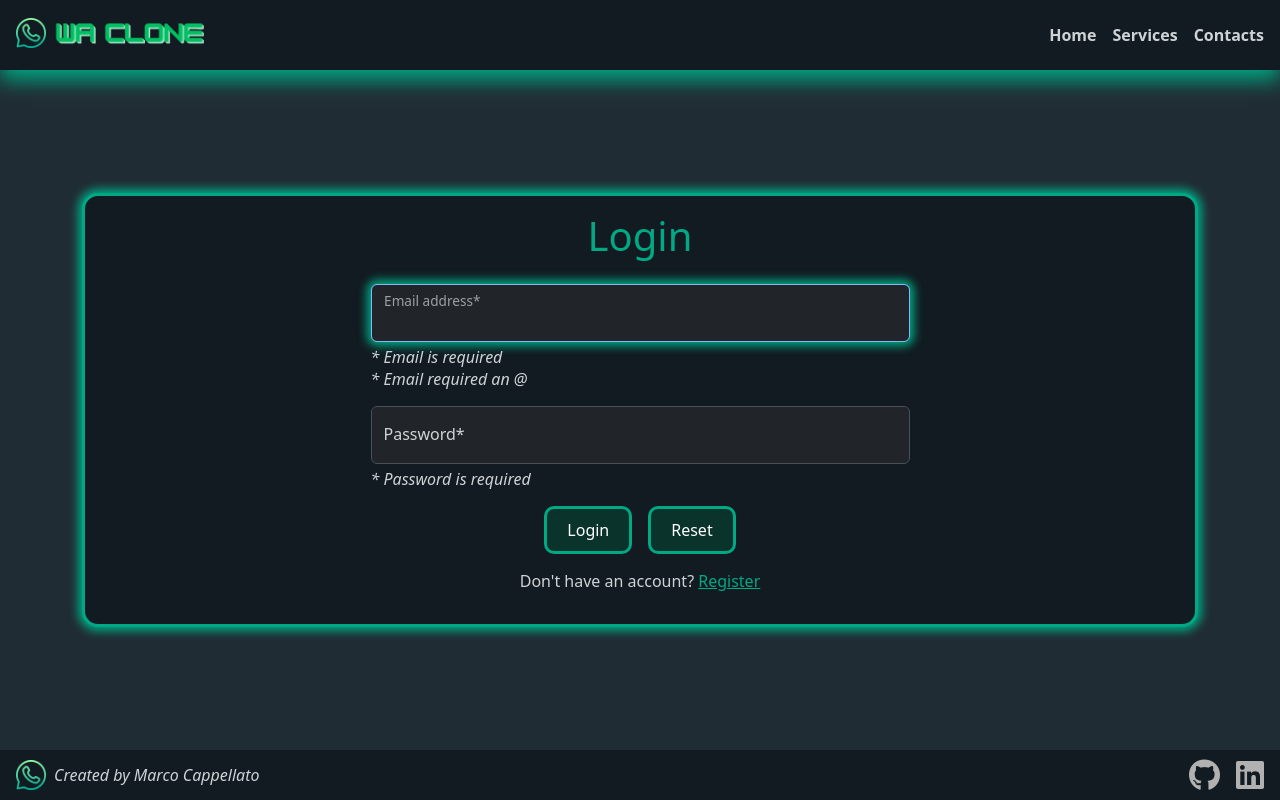
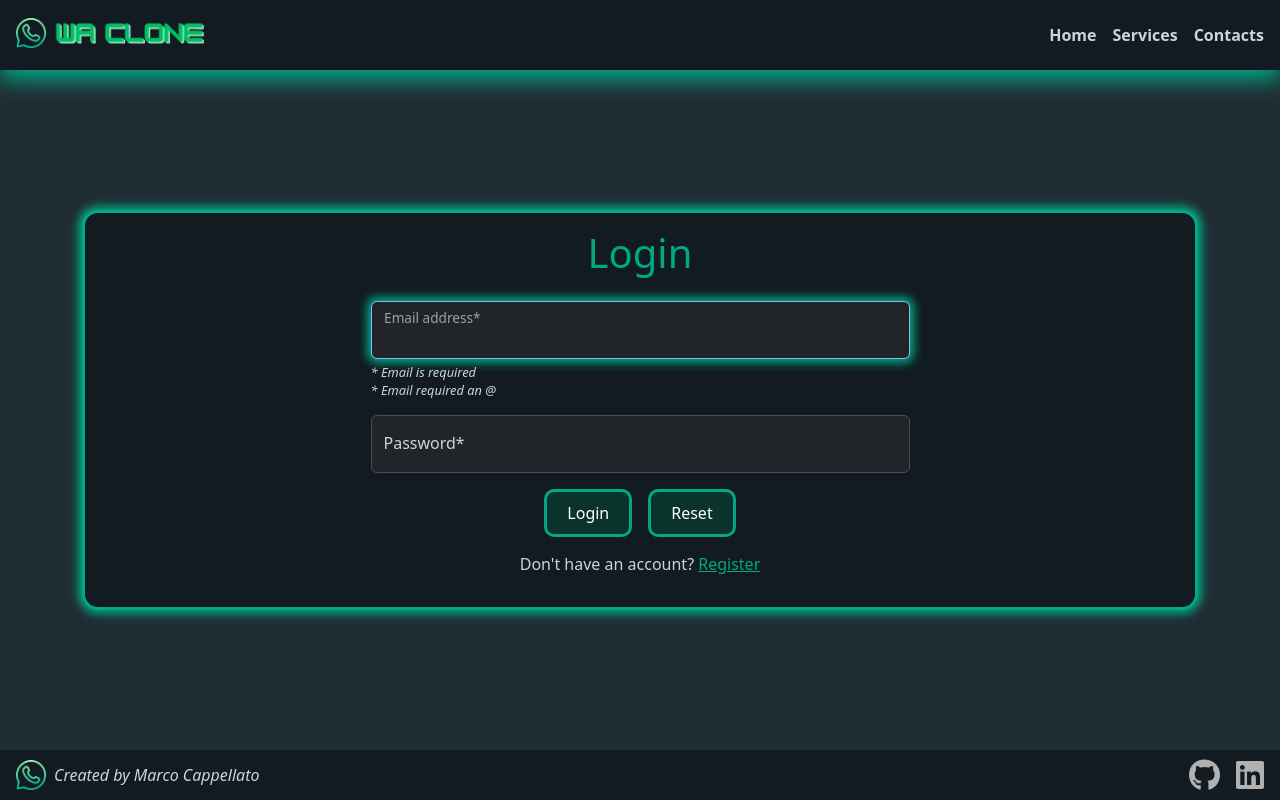
Before and after one commit to Marcap00/wa-clone, a Vue app in the folder wa-clone-fe/: page /login in a window 1280 px wide. Built offline with nearby package versions, Linux system fonts and the light colour scheme.

Commit message:
Centralizing text helper

```diff
--- a/wa-clone-fe/src/scss/general.scss
+++ b/wa-clone-fe/src/scss/general.scss
@@ -125,3 +125,11 @@ i {
 ::-webkit-scrollbar-thumb:hover {
     background: #555;
 }
+
+/* Form */
+
+
+.text-helper {
+    display: none;
+    font-size: 0.8rem;
+}
```
